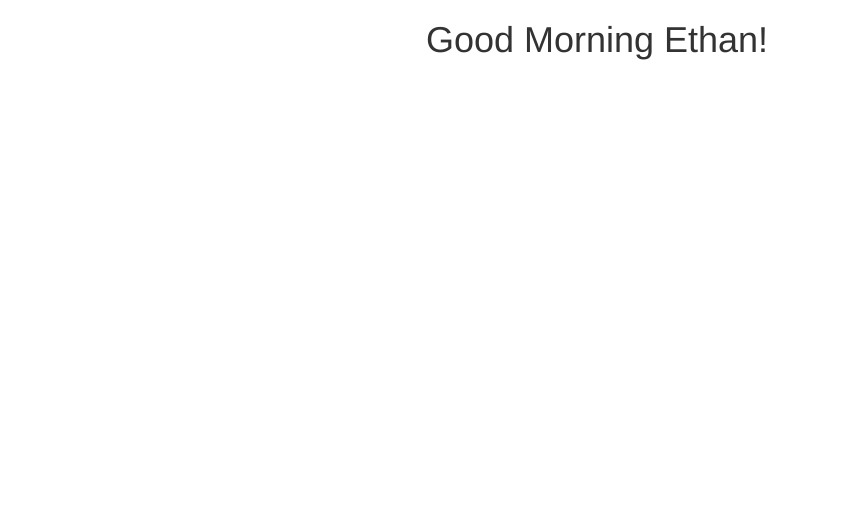
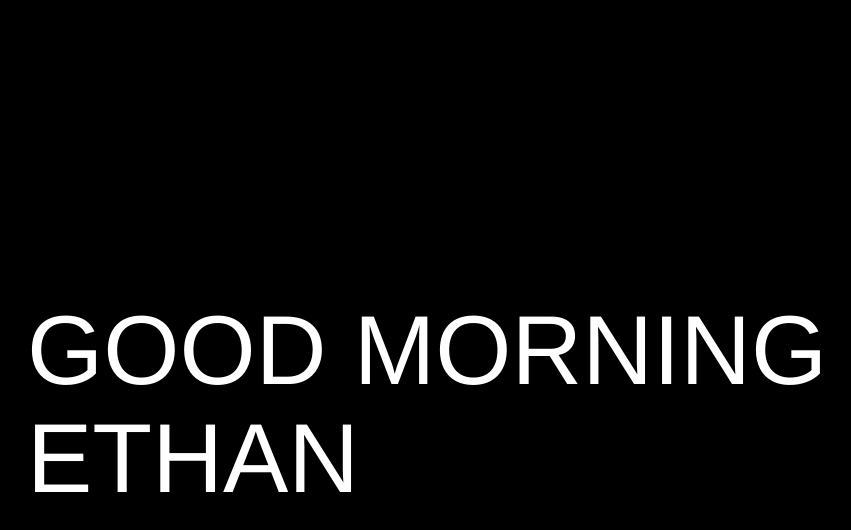
Before and after one commit to ehliang/RaspPiGoodMorning, a plain HTML site: page index.html in a window 1280 px wide. Shown: the whole page, without its empty margins (43-894 px from the left). Drawn offline with Linux system fonts and the light colour scheme.

Commit message:
Added initial page

```diff
--- a/css/stylesheet.css
+++ b/css/stylesheet.css
@@ -1 +1,15 @@
-h1
+.main{
+    background-color: black;
+}
+.vertical-center {
+  min-height: 100%;  /* Fallback for browsers do NOT support vh unit */
+  min-height: 100vh; /* These two lines are counted as one :-)       */
+    width:100%;
+  display: flex;
+  align-items: center;
+}
+#supersize_font{
+    font-size:7em;
+    color:white;
+    font-weight: 300;
+}
--- a/index.html
+++ b/index.html
@@ -7,12 +7,14 @@
     <link href='http://fonts.googleapis.com/css?family=Open+Sans:300italic,400italic,600italic,700italic,800italic,400,300,600,700,800' rel='stylesheet' type='text/css'>
     </head>
 
-    <body>
-        <div class="text-center">
-        <h1>Good Morning Ethan!</h1>
+    <body class="main">
+        <div class="vertical-center">
+            <div class="container text-align-center">
+                    <h1 id="supersize_font">GOOD MORNING ETHAN</h1>
+            </div>
         </div>
 
-        <script language='Javascript' src='http://www.rss2java.com/feed.php?number=0&date=1&desc=1&html=1&new=1&url=http%3A%2F%2Frss.cbc.ca%2Flineup%2Ftopstories.xml'></script><noscript><a href='http://www.rss2java.com/' target=_blank>RSS2JAVA</a></noscript>
+
 
     </body>
 
```
